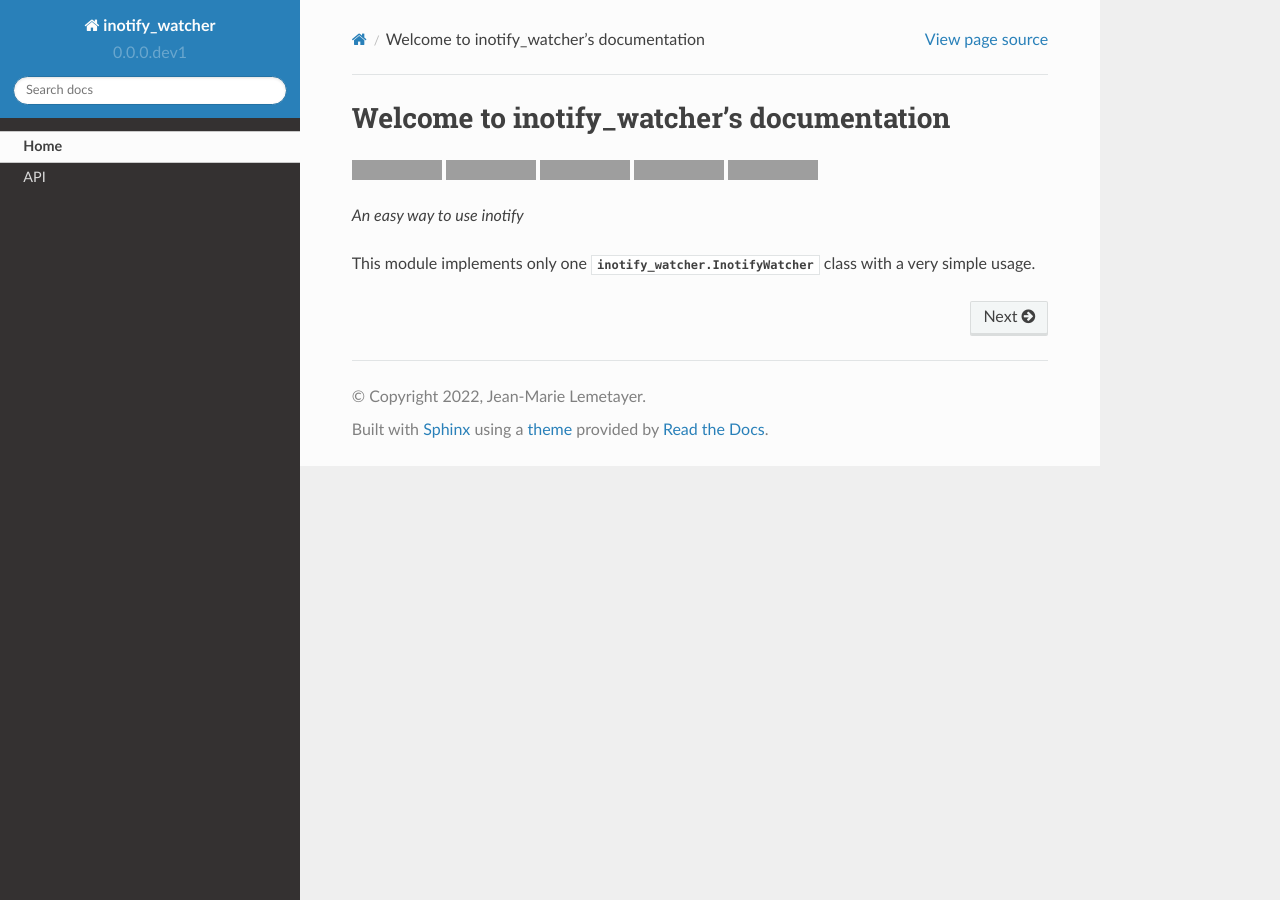
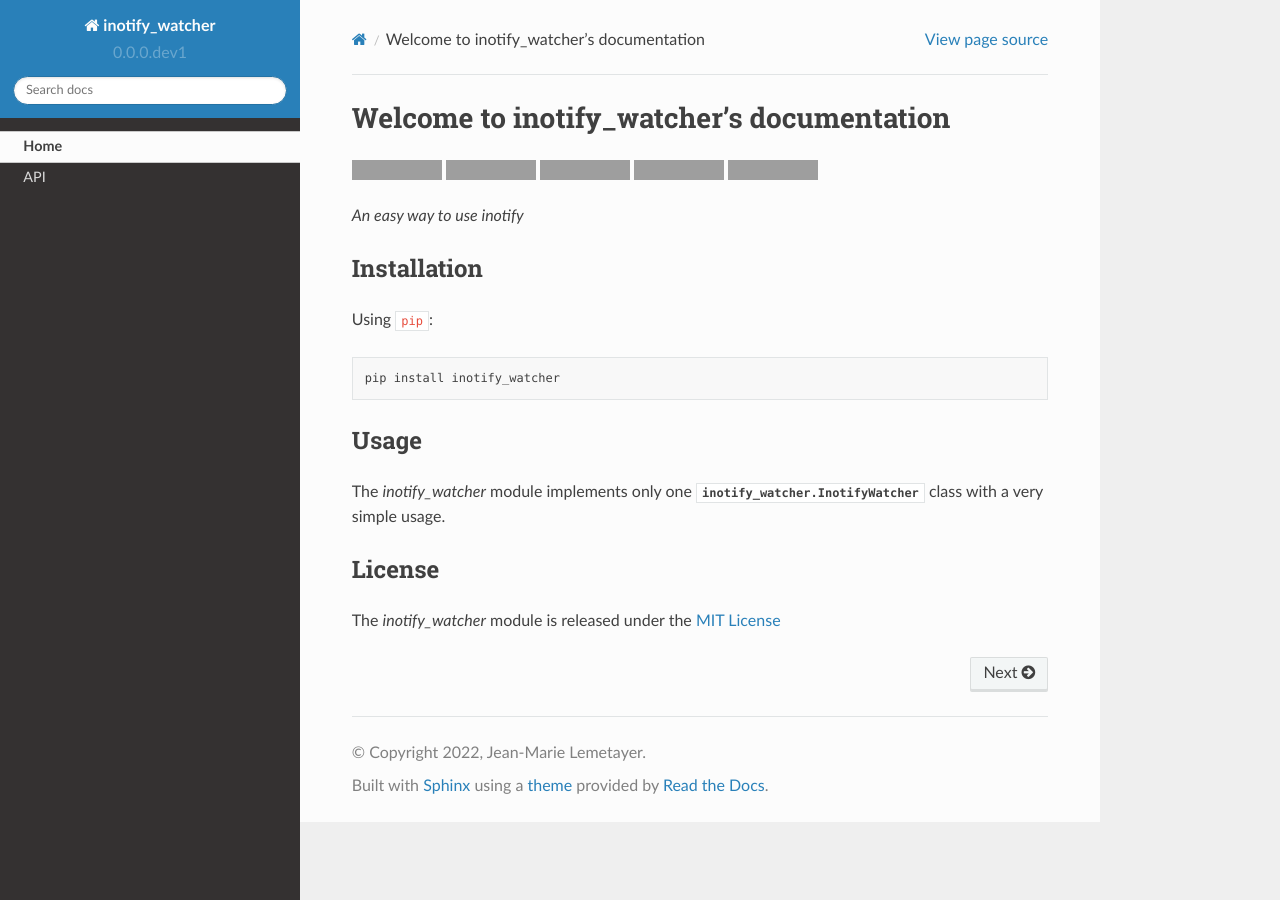
Before and after one commit to jmlemetayer/python-inotify-watcher, a Sphinx documentation site: the page built from docs/index.rst, in a window 1280 px wide. Built offline with Sphinx 7.4.7 and the Read the Docs theme 2.0.0, drawn with Linux system fonts in a browser that asks for light colours; grey boxes are pictures that could not be loaded.

```diff
--- a/docs/index.rst
+++ b/docs/index.rst
@@ -14,8 +14,25 @@ Welcome to inotify_watcher's documentation
 
 *An easy way to use inotify*
 
-This module implements only one :obj:`inotify_watcher.InotifyWatcher` class with
-a very simple usage.
+Installation
+------------
+
+Using ``pip``::
+
+    pip install inotify_watcher
+
+Usage
+-----
+
+The `inotify_watcher` module implements only one
+:obj:`inotify_watcher.InotifyWatcher` class with a very simple usage.
+
+License
+-------
+
+The `inotify_watcher` module is released under the `MIT License`_
+
+.. _`MIT License`: https://github.com/jmlemetayer/python-inotify-watcher/blob/main/LICENSE.md
 
 .. toctree::
    :hidden:
```
Also changed, not shown: README.md (+15 -6 lines).
